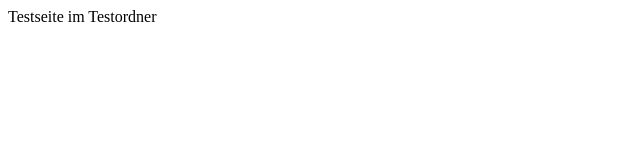
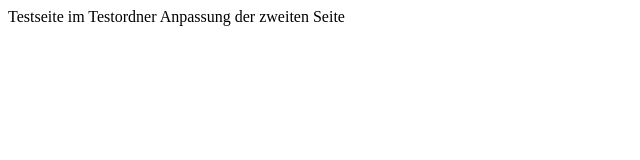
Before and after one commit to BOOZerO/testseite1, a plain HTML site: page test_ordner/index.html in a window 1280 px wide. Shown: the whole page, without its empty margins (0-640 px from the left). Drawn offline with Linux system fonts and the light colour scheme.

Commit message:
Anpassung der zweiten Seite

```diff
--- a/test_ordner/index.html
+++ b/test_ordner/index.html
@@ -5,6 +5,6 @@
 <title>Titel der Testseite im Testordner</title>
 </head>
 <body>
-	Testseite im Testordner
+	Testseite im Testordner Anpassung der zweiten Seite
 </body>
 </html>
```
